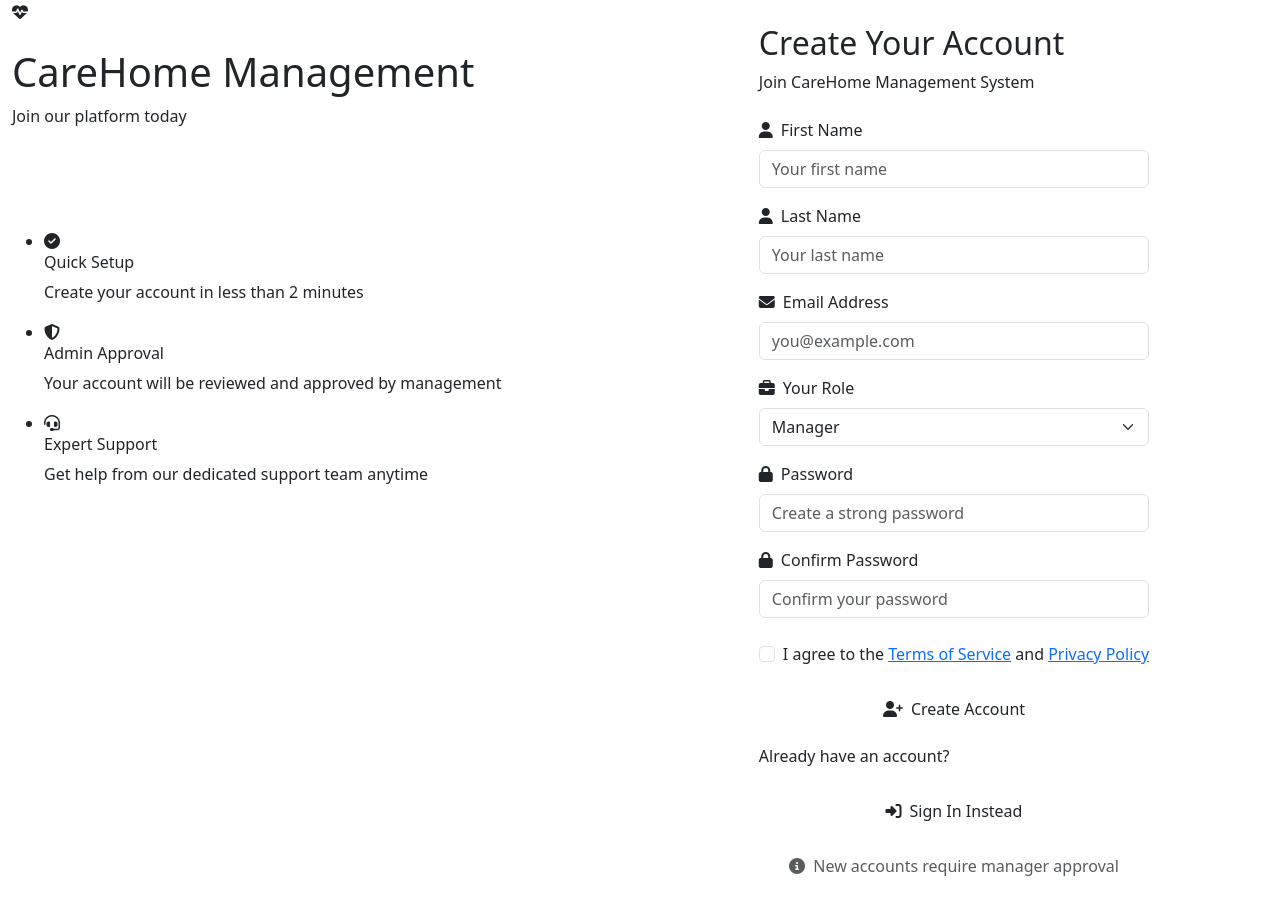
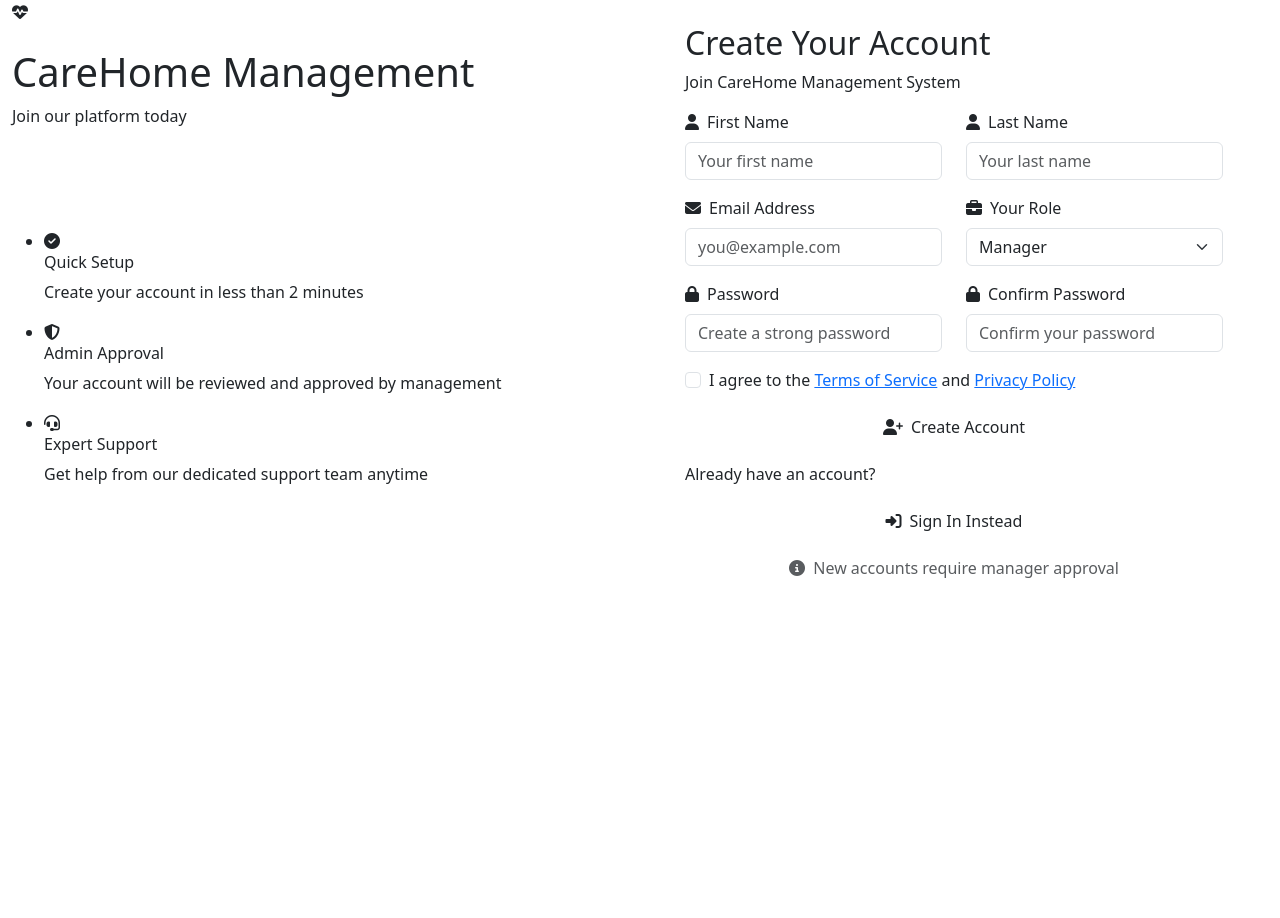
Before and after one commit to tolasedairo/carehome, a Django app: page /accounts/signup/ in a window 1280 px wide. After the commit the page ends 578 px from the top, so only its background shows below. Run offline with Django 5.2, Linux system fonts and the light colour scheme.

Commit message:
feat: enhance login and signup forms with placeholder fade effect on focus/blur

```diff
--- a/templates/account/signup.html
+++ b/templates/account/signup.html
@@ -67,8 +67,8 @@
 
             <!-- Right Side - Signup Form -->
             <div class="col-lg-6 auth-right-side d-flex align-items-center justify-content-center p-4">
-                <div class="auth-form-container">
-                    <div class="auth-form-header mb-4">
+                <div class="auth-form-container auth-form-signup">
+                    <div class="auth-form-header mb-3">
                         <h2>Create Your Account</h2>
                         <p>Join CareHome Management System</p>
                     </div>
@@ -88,7 +88,10 @@
                     <form method="POST" class="auth-form">
                         {% csrf_token %}
 
+                        <!-- Two Column Layout for Name Fields -->
+                        <div class="row">
                             <!-- First Name -->
+                            <div class="col-md-6">
                                 <div class="form-group mb-3">
                                     <label for="id_first_name" class="form-label">
                                         <i class="fas fa-user me-2"></i>First Name
@@ -100,8 +103,10 @@
                                     </div>
                                     {% endif %}
                                 </div>
+                            </div>
 
                             <!-- Last Name -->
+                            <div class="col-md-6">
                                 <div class="form-group mb-3">
                                     <label for="id_last_name" class="form-label">
                                         <i class="fas fa-user me-2"></i>Last Name
@@ -113,8 +118,13 @@
                                     </div>
                                     {% endif %}
                                 </div>
+                            </div>
+                        </div>
 
+                        <!-- Two Column Layout for Email and Role -->
+                        <div class="row">
                             <!-- Email Field -->
+                            <div class="col-md-6">
                                 <div class="form-group mb-3">
                                     <label for="id_email" class="form-label">
                                         <i class="fas fa-envelope me-2"></i>Email Address
@@ -126,8 +136,10 @@
                                     </div>
                                     {% endif %}
                                 </div>
+                            </div>
 
                             <!-- Role Selection -->
+                            <div class="col-md-6">
                                 <div class="form-group mb-3">
                                     <label for="id_role" class="form-label">
                                         <i class="fas fa-briefcase me-2"></i>Your Role
@@ -139,8 +151,13 @@
                                     </div>
                                     {% endif %}
                                 </div>
+                            </div>
+                        </div>
 
+                        <!-- Two Column Layout for Passwords -->
+                        <div class="row">
                             <!-- Password Field -->
+                            <div class="col-md-6">
                                 <div class="form-group mb-3">
                                     <label for="id_password1" class="form-label">
                                         <i class="fas fa-lock me-2"></i>Password
@@ -152,9 +169,11 @@
                                     </div>
                                     {% endif %}
                                 </div>
+                            </div>
 
                             <!-- Confirm Password Field -->
-                        <div class="form-group mb-4">
+                            <div class="col-md-6">
+                                <div class="form-group mb-3">
                                     <label for="id_password2" class="form-label">
                                         <i class="fas fa-lock me-2"></i>Confirm Password
                                     </label>
@@ -165,9 +184,11 @@
                                     </div>
                                     {% endif %}
                                 </div>
+                            </div>
+                        </div>
 
                         <!-- Terms Checkbox -->
-                        <div class="form-check mb-4">
+                        <div class="form-check mb-3">
                             <input
                                 class="form-check-input"
                                 type="checkbox"
@@ -185,7 +206,7 @@
                         </button>
 
                         <!-- Divider -->
-                        <div class="auth-divider mb-4">
+                        <div class="auth-divider mb-3">
                             <span>Already have an account?</span>
                         </div>
 
@@ -196,8 +217,8 @@
                     </form>
 
                     <!-- Footer Info -->
-                    <div class="auth-footer mt-4">
-                        <p class="text-muted text-center text-sm">
+                    <div class="auth-footer mt-3">
+                        <p class="text-muted text-center text-sm mb-0">
                             <i class="fas fa-info-circle me-1"></i>
                             New accounts require manager approval
                         </p>
@@ -208,5 +229,29 @@
     </div>
 
     <script src="https://cdn.jsdelivr.net/npm/bootstrap@5.3.2/dist/js/bootstrap.bundle.min.js"></script>
+    <script>
+        // Placeholder fade on focus/blur
+        document.addEventListener('DOMContentLoaded', function() {
+            const inputs = document.querySelectorAll('.auth-form input[type=\"text\"], .auth-form input[type=\"email\"], .auth-form input[type=\"password\"]');
+
+            inputs.forEach(input => {
+                // Store original placeholder
+                const originalPlaceholder = input.getAttribute('placeholder');
+
+                // Clear placeholder on focus
+                input.addEventListener('focus', function() {
+                    this.setAttribute('data-placeholder', originalPlaceholder || '');
+                    this.setAttribute('placeholder', '');
+                });
+
+                // Restore placeholder on blur if input is empty
+                input.addEventListener('blur', function() {
+                    if (!this.value) {
+                        this.setAttribute('placeholder', this.getAttribute('data-placeholder') || '');
+                    }
+                });
+            });
+        });
+    </script>
 </body>
 </html>
```
Also changed, not shown: templates/account/login.html (+24 -0 lines). Lines whose indentation alone changed are shown as unchanged.
